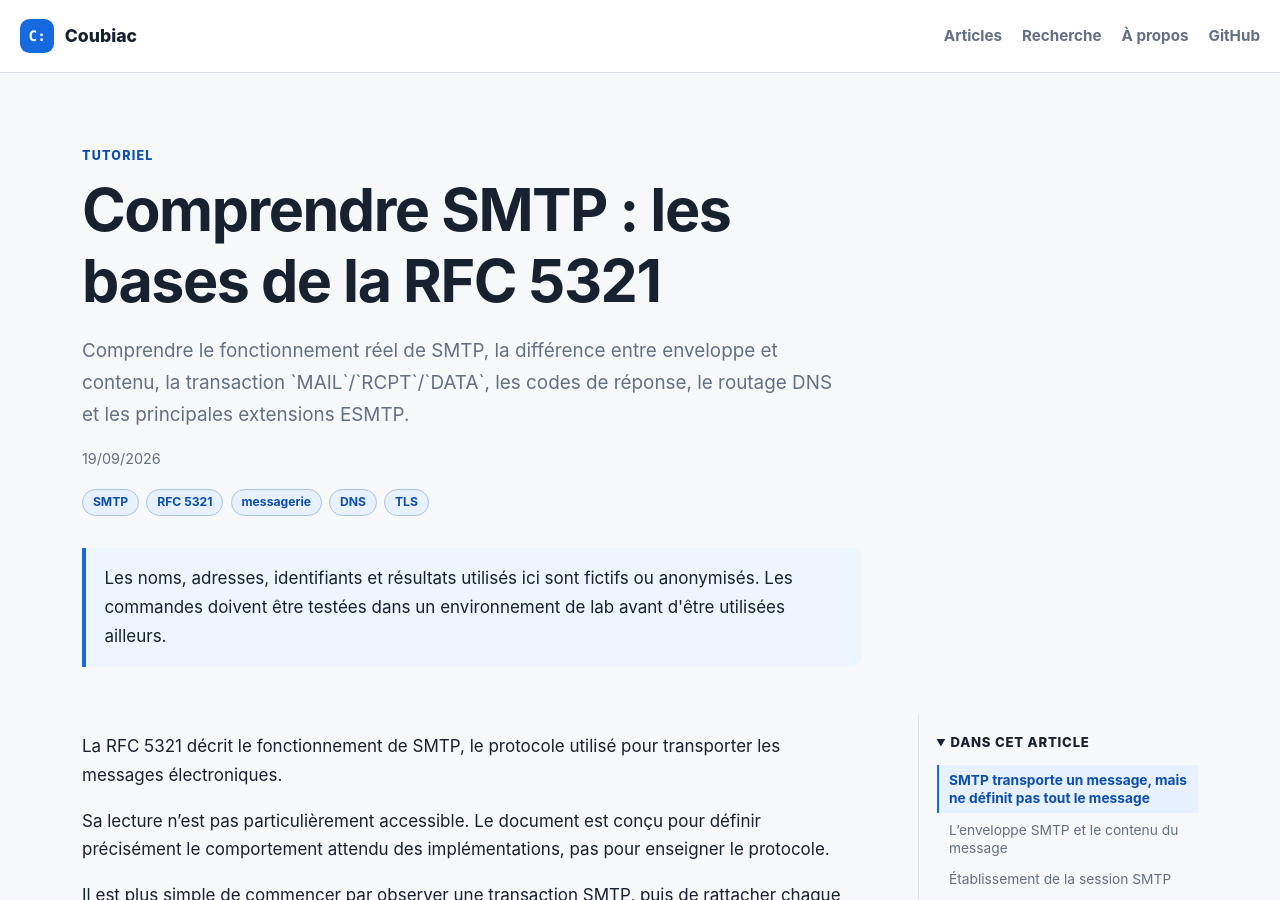
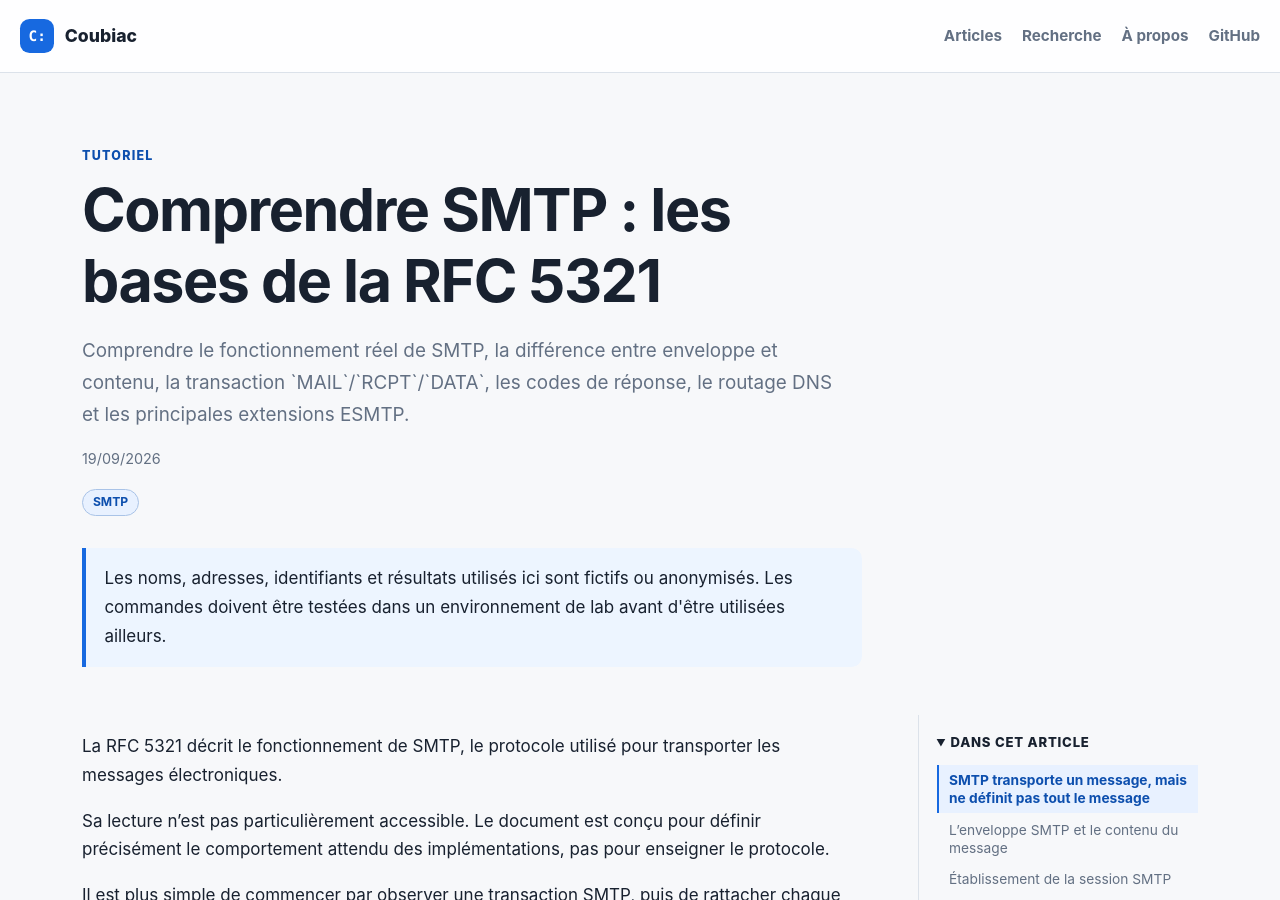
Before and after one commit to Coubiac/coubiac.github.io, a Jekyll site: the page built from _posts/2026-09-19-comprendre-smtp-rfc-5321.md, in a window 1280 px wide and 900 px high. Built offline with Jekyll 4.4.1, drawn with Linux system fonts in a browser that asks for light colours.

Commit message:
Simplify article tags

```diff
--- a/_posts/2026-09-19-comprendre-smtp-rfc-5321.md
+++ b/_posts/2026-09-19-comprendre-smtp-rfc-5321.md
@@ -4,10 +4,6 @@ title: "Comprendre SMTP : les bases de la RFC 5321"
 description: "Comprendre le fonctionnement réel de SMTP, la différence entre enveloppe et contenu, la transaction `MAIL`/`RCPT`/`DATA`, les codes de réponse, le routage DNS et les principales extensions ESMTP."
 tags:
   - SMTP
-  - RFC 5321
-  - messagerie
-  - DNS
-  - TLS
 ---
 
 La RFC 5321 décrit le fonctionnement de SMTP, le protocole utilisé pour transporter les messages électroniques.
```
